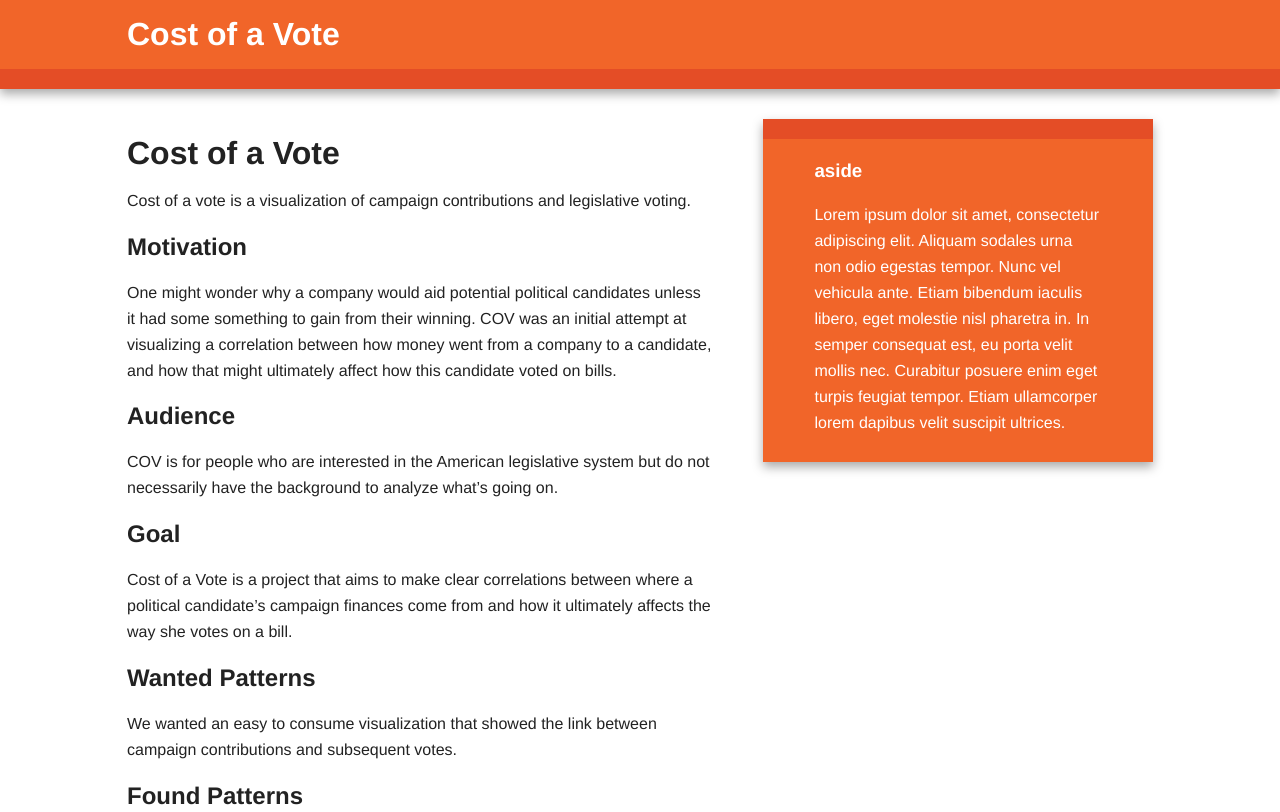
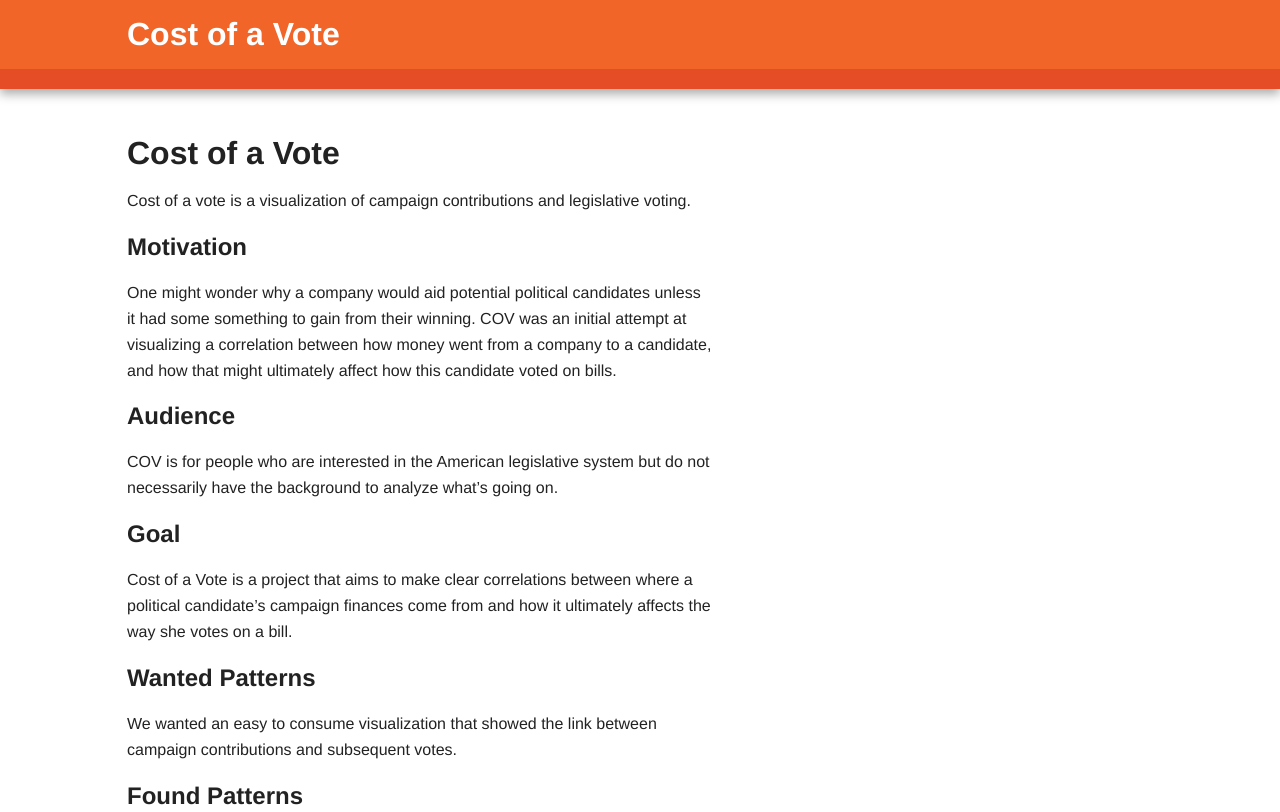
Before and after one commit to funseiki/cost_of_a_vote, a website: page social_viz_page/index.html in a window 1280 px wide. Shown: the top 812 px of the page. Drawn offline with nearby package versions, Linux system fonts and the light colour scheme.

Commit message:
Remove unnecessary text

```diff
--- a/social_viz_page/index.html
+++ b/social_viz_page/index.html
@@ -101,18 +101,12 @@ The Sankey Diagram was our choice for visualizing the data. Instead of having al
                         </p>
                     </section>
                 </article>
-
-                <aside>
-                    <h3>aside</h3>
-                    <p>Lorem ipsum dolor sit amet, consectetur adipiscing elit. Aliquam sodales urna non odio egestas tempor. Nunc vel vehicula ante. Etiam bibendum iaculis libero, eget molestie nisl pharetra in. In semper consequat est, eu porta velit mollis nec. Curabitur posuere enim eget turpis feugiat tempor. Etiam ullamcorper lorem dapibus velit suscipit ultrices.</p>
-                </aside>
-
             </div> <!-- #main -->
         </div> <!-- #main-container -->
 
         <div class="footer-container">
             <footer class="wrapper">
-                <h3>footer</h3>
+                <p>Cost of a Vote Team</p>
             </footer>
         </div>
 
```
